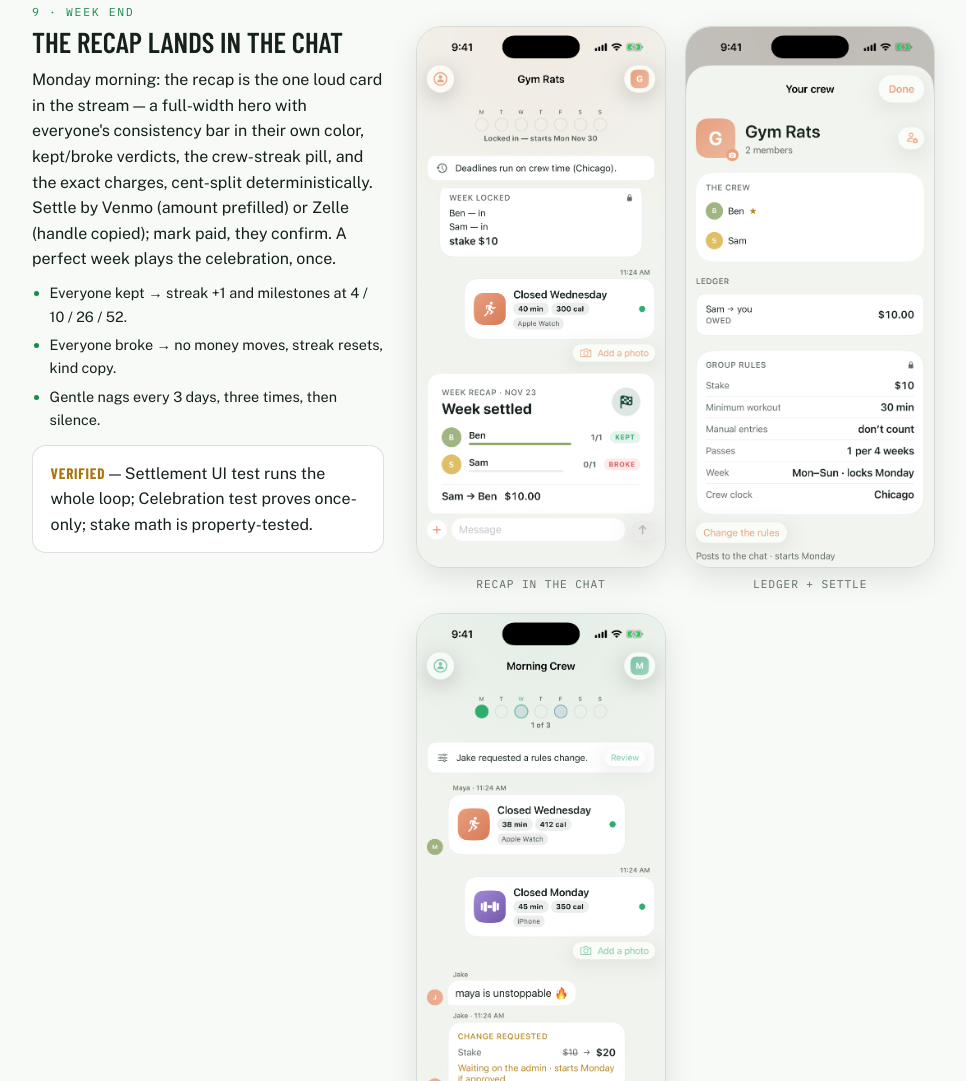
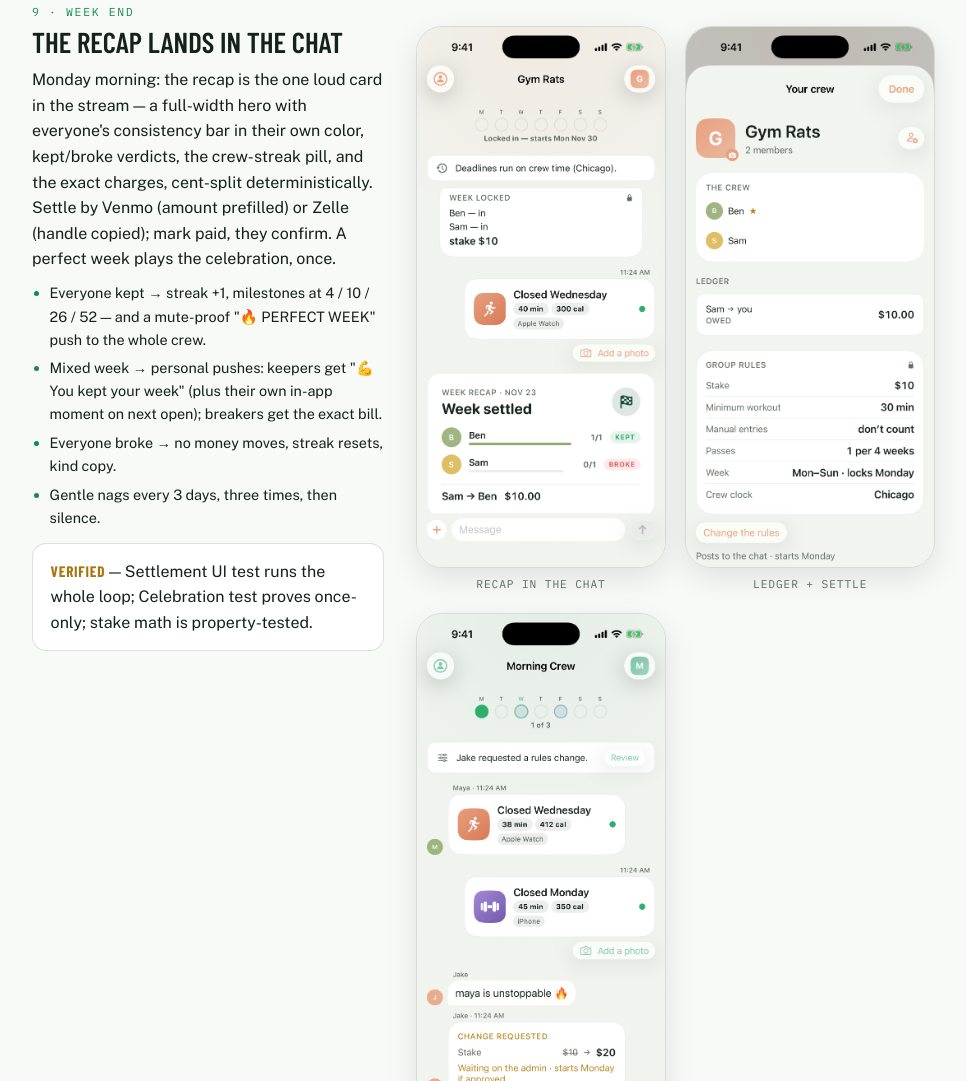
Before and after one commit to Rishiaccelitude/crew-walkthrough, a plain HTML site: page index.html in a window 1280 px wide. Shown: the part 7160-8241 px from the top of the page, without its empty margins (136-1102 px from the left). Drawn offline with nearby package versions, Linux system fonts and the light colour scheme.

Commit message:
Recap section: personalized settlement pushes + keeper's personal moment
Co-Authored-By: Claude Fable 5 <noreply@anthropic.com>

```diff
--- a/index.html
+++ b/index.html
@@ -218,7 +218,8 @@
         <h2>The recap lands in the chat</h2>
         <p>Monday morning: the recap is the one loud card in the stream — a full-width hero with everyone's consistency bar in their own color, kept/broke verdicts, the crew-streak pill, and the exact charges, cent-split deterministically. Settle by Venmo (amount prefilled) or Zelle (handle copied); mark paid, they confirm. A perfect week plays the celebration, once.</p>
         <ul class="notes">
-          <li>Everyone kept → streak +1 and milestones at 4 / 10 / 26 / 52.</li>
+          <li>Everyone kept → streak +1, milestones at 4 / 10 / 26 / 52 — and a mute-proof "🔥 PERFECT WEEK" push to the whole crew.</li>
+          <li>Mixed week → personal pushes: keepers get "💪 You kept your week" (plus their own in-app moment on next open); breakers get the exact bill.</li>
           <li>Everyone broke → no money moves, streak resets, kind copy.</li>
           <li>Gentle nags every 3 days, three times, then silence.</li>
         </ul>
```
